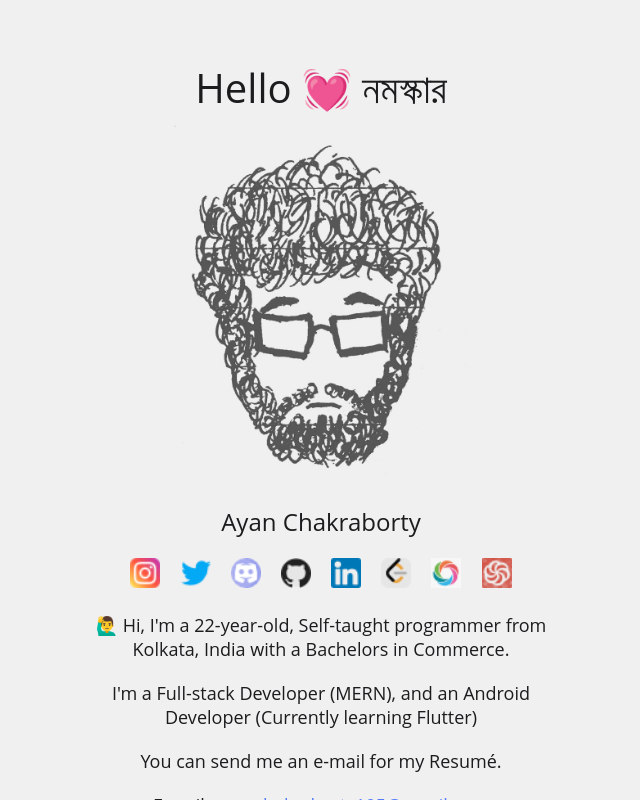
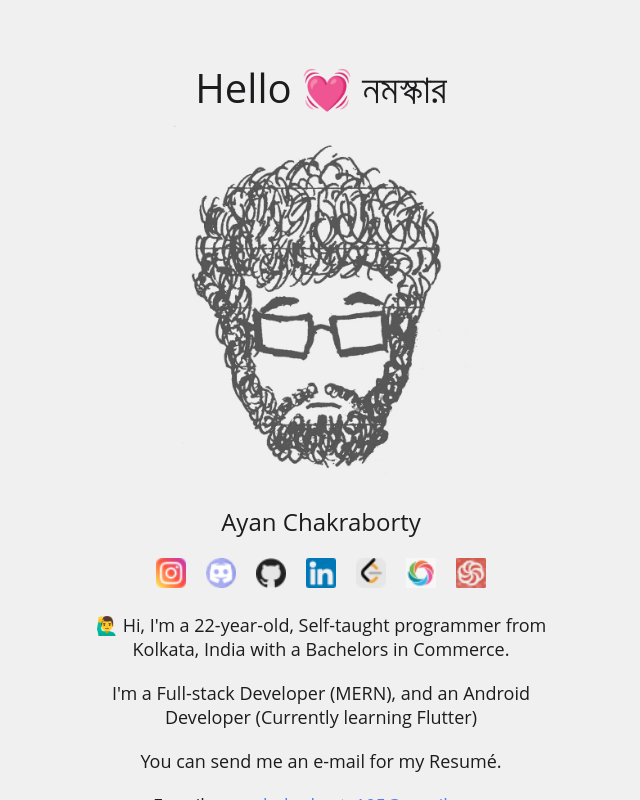
Before and after one commit to captainAyan/captainayan.github.io, a plain HTML site: page index.html in a window 1280 px wide. Shown: the whole page, without its empty margins (319-959 px from the left). Drawn offline with Linux system fonts and the light colour scheme.

Commit message:
Update index.html

```diff
--- a/index.html
+++ b/index.html
@@ -18,7 +18,6 @@
 
     <ul id="social-media-icons">
       <li><a href="https://www.instagram.com/garden_with_ayan" title="Instagram" target="_blank"><img class="icon" src="./icons/instagram.png"></a></li>
-      <li><a href="https://www.twitter.com/captainAyan101" title="Twitter" target="_blank"><img class="icon" src="./icons/twitter.png"></a></li>
       <li><a href="#" onclick="window.alert('My discord id is @captainayan#5716'); return false;" title="Discord @captainayan#5716"><img class="icon" src="./icons/discord.png"></a></li>
       <li><a href="https://www.github.com/captainAyan" title="Github" target="_blank"><img class="icon" src="./icons/github.png"></a></li>
       <li><a href="https://www.linkedin.com/in/ayan-chakraborty-486269207/" title="Linkedin" target="_blank"><img class="icon" src="./icons/linkedin.png"></a></li>
```
